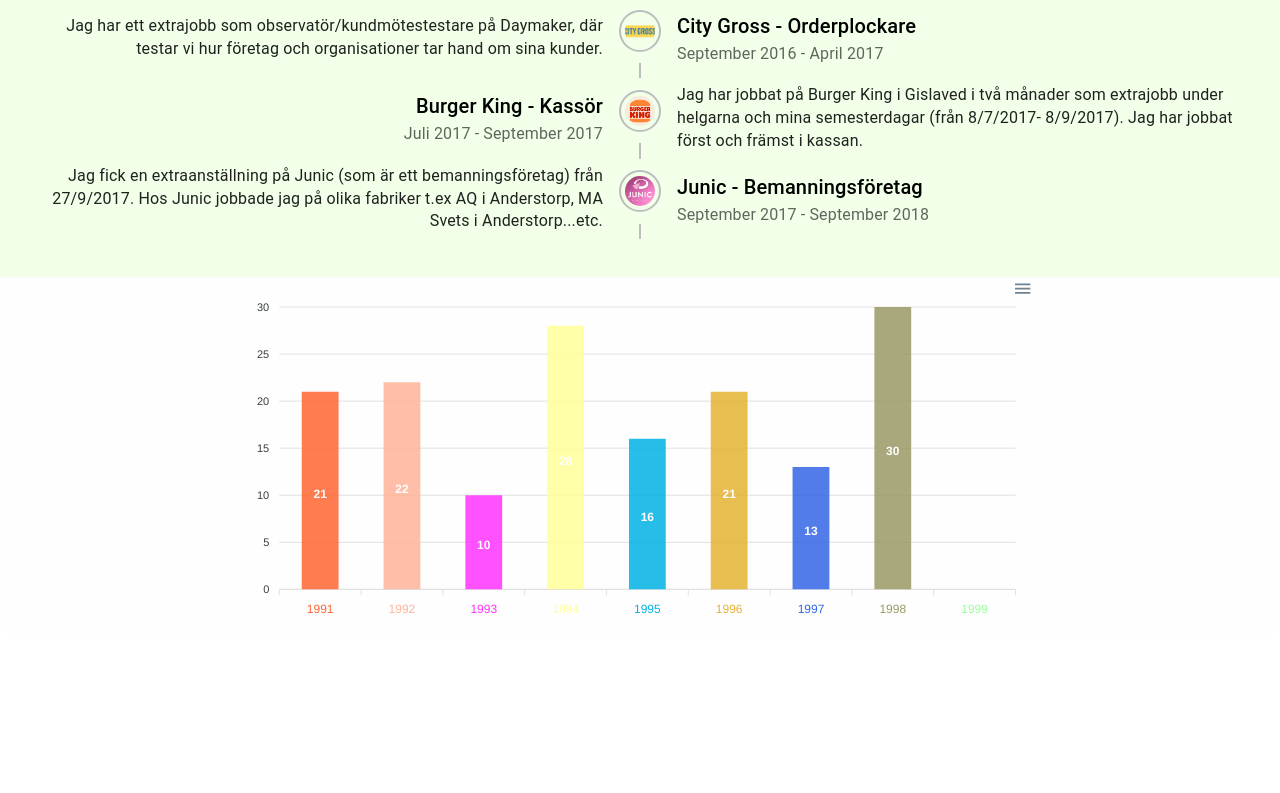
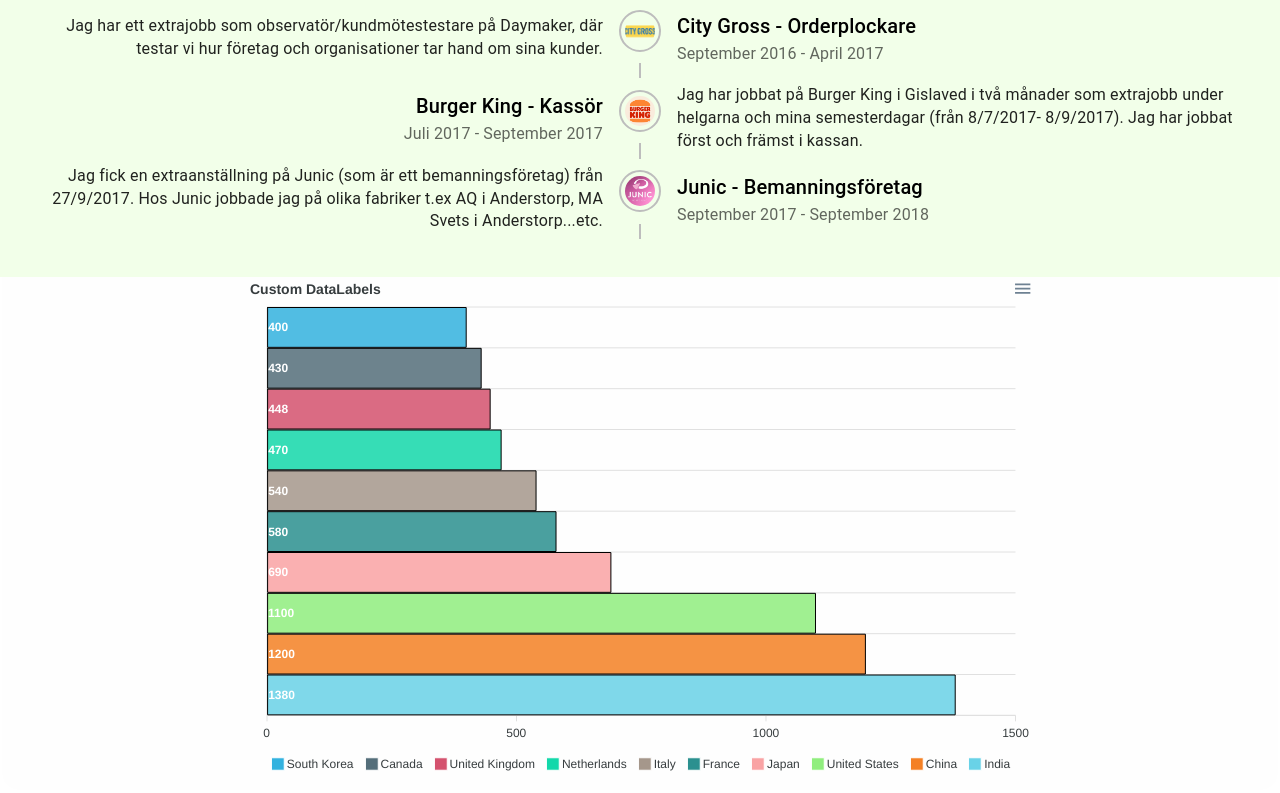
Before and after one commit to Tamimjabr/my-cv-react, a React (Create React App) app: page / in a window 1280 px wide. Shown: the part 980-1773 px from the top of the page. Before the commit the page ends 1623 px from the top, so only its background shows below. Built offline with nearby package versions, Linux system fonts and the light colour scheme; a web font is replaced by a local one.

Commit message:
bugfix chart

```diff
--- a/src/components/ProgrammingSkills.tsx
+++ b/src/components/ProgrammingSkills.tsx
@@ -13,51 +13,82 @@
 
 const ProgrammingSkills = () => {
   const state = {
-
     series: [{
-      data: [21, 22, 10, 28, 16, 21, 13, 30]
+      data: [400, 430, 448, 470, 540, 580, 690, 1100, 1200, 1380]
     }],
     options: {
-      colors: colors,
-      chart: {
-        events: {
-          click: function (chart: any, w: any, e: any) {
-            // console.log(chart, w, e)
-          }
+      plotOptions: {
+        bar: {
+          barHeight: '100%',
+          distributed: true,
+          horizontal: true,
+          dataLabels: {
+            position: 'bottom'
+          },
         }
       },
+      colors: ['#33b2df', '#546E7A', '#d4526e', '#13d8aa', '#A5978B', '#2b908f', '#f9a3a4', '#90ee7e',
+        '#f48024', '#69d2e7'
+      ],
+      // dataLabels: {
+      //   enabled: true,
+      //   textAnchor: 'start',
+      //   style: {
+      //     colors: ['#fff']
+      //   },
+      //   formatter: function (val:any, opt:any) {
+      //     return opt.w.globals.labels[opt.dataPointIndex] + ":  " + val
+      //   },
+      //   offsetX: 0,
+      //   dropShadow: {
+      //     enabled: true
+      //   }
+      // },
+      stroke: {
+        width: 1,
+        colors: ['#000000']
+      },
       xaxis: {
-        categories: [1991, 1992, 1993, 1994, 1995, 1996, 1997, 1998, 1999],
+        categories: ['South Korea', 'Canada', 'United Kingdom', 'Netherlands', 'Italy', 'France', 'Japan',
+          'United States', 'China', 'India'
+        ],
+      },
+      yaxis: {
         labels: {
-          style: {
-            colors: colors,
-            fontSize: '12px'
-          }
+          show: false
         }
       },
-      plotOptions: {
-        bar: {
-          columnWidth: '45%',
-          distributed: true,
-        }
+      title: {
+        text: 'Custom DataLabels',
+        // align: 'center',
+        floating: true
       },
-      dataLabels: {
-        enabled: true
-      },
-      legend: {
-        show: false
-      },
-
-    },
+      // subtitle: {
+      //   text: 'Category Names as DataLabels inside bars',
+      //   align: 'center',
+      // },
+      //   tooltip: {
+      //     theme: 'dark',
+      //     x: {
+      //       show: false
+      //     },
+      //     y: {
+      //       title: {
+      //         formatter: function () {
+      //           return ''
+      //         }
+      //       }
+      //     }
+      //   }
+      // },
+    }
 
 
-  };
-
-
+  }
 
 
   return (
-    <Chart options={state.options} series={state.series} type="bar" width={800} height={350} />
+    <Chart options={state.options} series={state.series} type="bar" width={800} height={500} />
 
   )
 };
```
